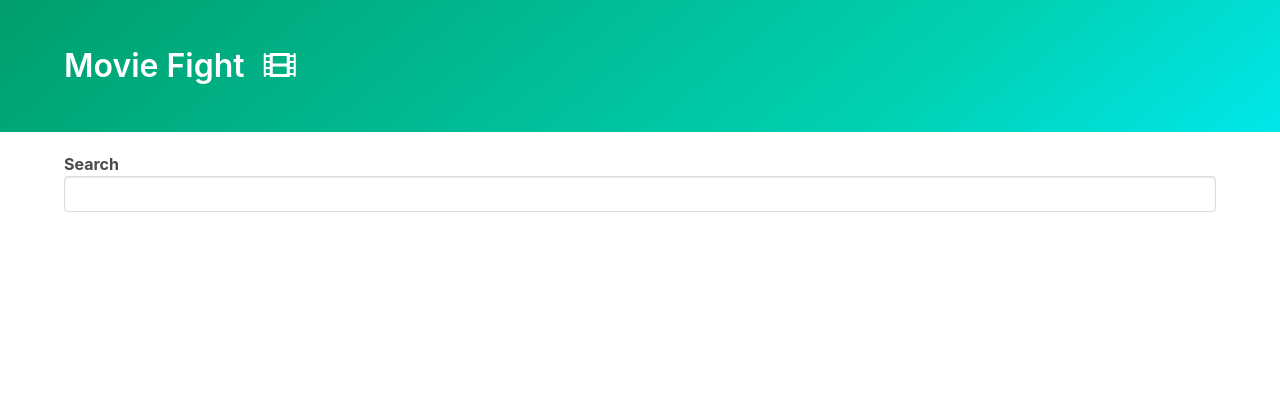
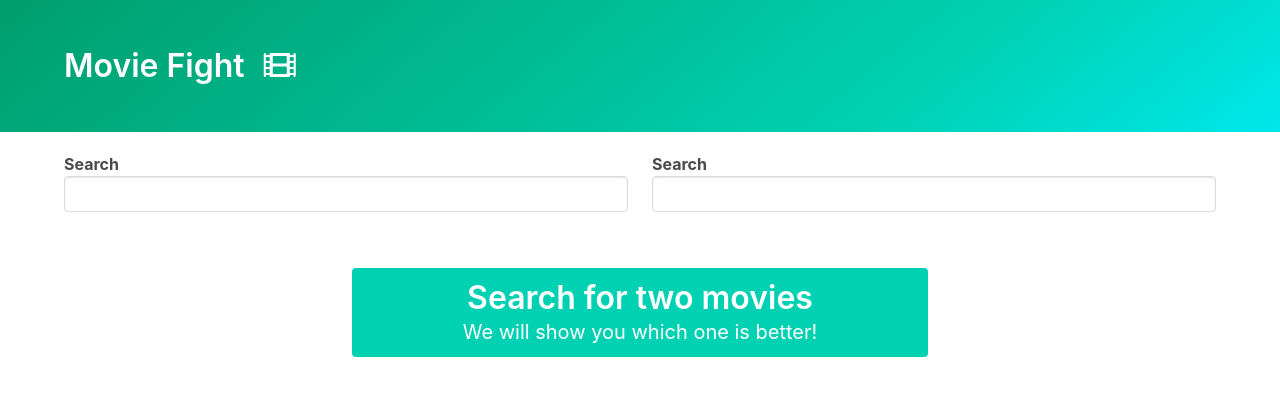
Before and after one commit to brembo97/Movie-Clash, a plain HTML site: page index.html in a window 1280 px wide. Drawn offline with nearby package versions, Linux system fonts and the light colour scheme.

Commit message:
Created tutorial div and second autocomplete

```diff
--- a/index.html
+++ b/index.html
@@ -25,9 +25,24 @@
         </div>
       </div>
     </section>
+
     <div class="container">
-      <div class="autoComplete"></div>
-      <div id="summary"></div>
+      <div class="columns">
+        <div class="column">
+          <div id="autocomplete-left"></div>
+          <div id="summary-left"></div>
+        </div>
+
+        <div class="column">
+          <div id="autocomplete-right"></div>
+          <div id="summary-right"></div>
+        </div>
+      </div>
+
+      <div class="column is-half notification is-primary tutorial">
+        <h1 class="title">Search for two movies</h1>
+        <p class="subtitle">We will show you which one is better!</p>
+      </div>
     </div>
     <script src="utils.js"></script>
     <script src="autocomplete.js"></script>
--- a/index.js
+++ b/index.js
@@ -1,5 +1,4 @@
-createAutoComplete({
-    root: document.querySelector(".autoComplete"),
+const configAutoComplete = {
     fetchData(searchTerm){
         return fetchMovies(searchTerm);
     },
@@ -8,9 +7,24 @@ createAutoComplete({
     },
     changeInput(movie){
         return movie.Title;
-    },
+    }
+}
+
+createAutoComplete({
+    ...configAutoComplete,
+    root: document.querySelector("#autocomplete-left"),
     onItemSelect(movie){
-        onMovieSelect(movie);
+        document.querySelector('.tutorial').classList.add('is-hidden');
+        onMovieSelect(movie, document.querySelector('#summary-left'), 'left');
+    }
+})
+
+createAutoComplete({
+    ...configAutoComplete,
+    root: document.querySelector("#autocomplete-right"),
+    onItemSelect(movie){
+        document.querySelector('.tutorial').classList.add('is-hidden');
+        onMovieSelect(movie, document.querySelector('#summary-right'), 'right');
     }
 })
 
@@ -35,15 +49,29 @@ const renderMovie = movie => {
     `
 }
 
-const onMovieSelect = async (movie) => {
+let leftMovie;
+let rightMovie;
+const onMovieSelect = async (movie, summaryDiv, side) => {
     const movieDetails = await axios.get("http://www.omdbapi.com/", {
         params: {
             apikey: "ef5afcd6",
             i: movie.imdbID
         }
     })
-    const summary = document.querySelector("#summary");
-    summary.innerHTML = movieTemplate(movieDetails.data);
+    //Store movie data
+    side === 'left' ? leftMovie = movieDetails.data : rightMovie = movieDetails.data;
+
+    //Render movie stats
+    summaryDiv.innerHTML = movieTemplate(movieDetails.data);
+
+    //Compare movie stats
+    if(leftMovie && rightMovie){
+        compareStats();
+    }
+}
+
+const compareStats = () => {
+    console.log("COMPARING....");
 }
 
 const movieTemplate = movieDetails => {
```
